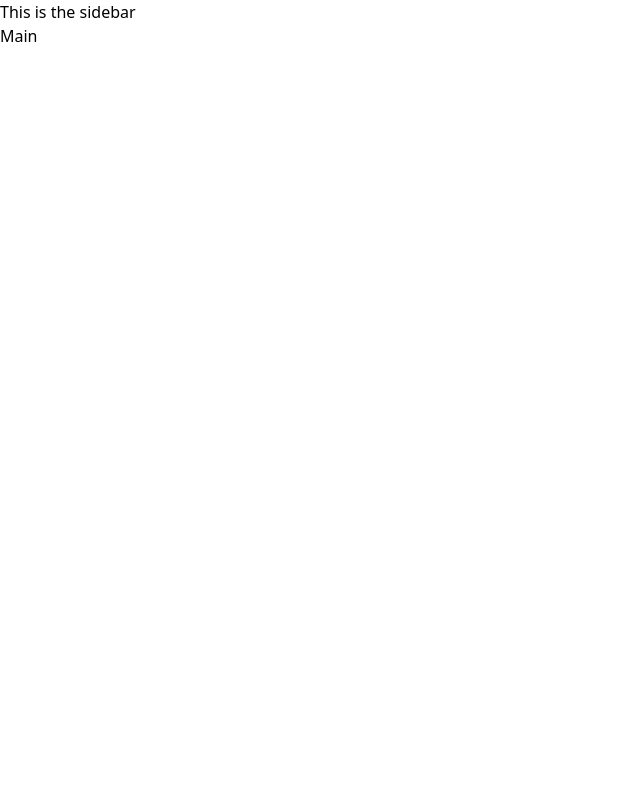
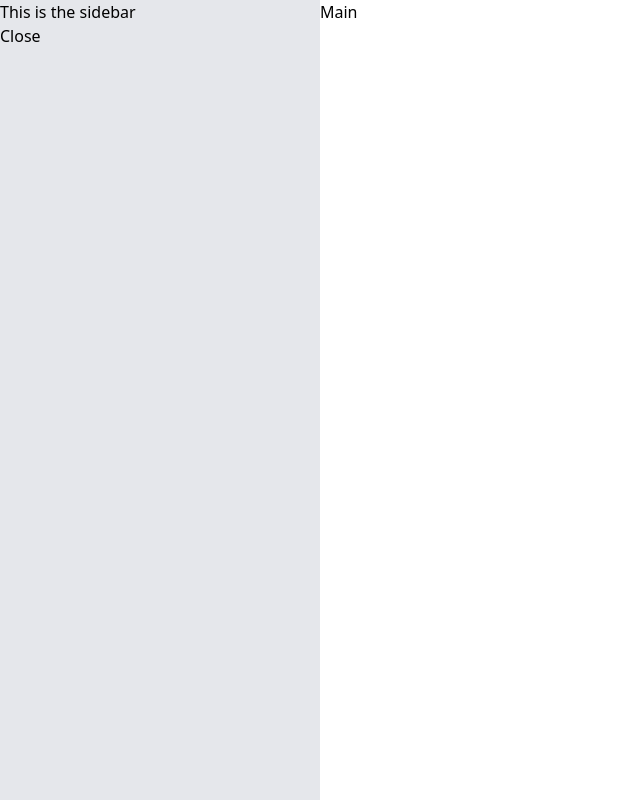
Before and after one commit to BuraYu/kanban_board, a Next.js app: page / in a window 1280 px wide. Shown: the whole page, without its empty margins (0-640 px from the left). Built offline with nearby package versions, Linux system fonts and the light colour scheme.

Commit message:
feat: add basic sidebar that can be hidden

```diff
--- a/src/app/components/Main.tsx
+++ b/src/app/components/Main.tsx
@@ -1,9 +1,17 @@
 import React from "react";
 
-const Main: React.FC<{}> = () => {
+interface mainProps {
+  sidebarOpen: boolean;
+  setSidebarOpen: React.Dispatch<React.SetStateAction<boolean>>;
+}
+
+const Main: React.FC<mainProps> = ({ sidebarOpen, setSidebarOpen }) => {
   return (
-    <div>
+    <div className="flex">
       <h1>Main</h1>
+      {sidebarOpen ? null : (
+        <button onClick={() => setSidebarOpen(!sidebarOpen)}>Open</button>
+      )}
     </div>
   );
 };
--- a/src/app/components/Sidebar.tsx
+++ b/src/app/components/Sidebar.tsx
@@ -1,9 +1,15 @@
 import React from "react";
 
-const Sidebar: React.FC<{}> = () => {
+interface sidebarProps {
+  sidebarOpen: boolean;
+  setSidebarOpen: React.Dispatch<React.SetStateAction<boolean>>;
+}
+
+const Sidebar: React.FC<sidebarProps> = ({ sidebarOpen, setSidebarOpen }) => {
   return (
-    <div>
+    <div className={`bg-gray-200 h-vh w-xs ${sidebarOpen ? "" : "hidden"}`}>
       <h1>This is the sidebar</h1>
+      <button onClick={() => setSidebarOpen(!sidebarOpen)}>Close</button>
     </div>
   );
 };
--- a/src/app/page.tsx
+++ b/src/app/page.tsx
@@ -1,11 +1,21 @@
+"use client";
+
 import Main from "./components/Main";
 import Sidebar from "./components/Sidebar";
+import { useEffect, useState } from "react";
 
 export default function Home() {
+  const [sidebarOpen, setSidebarOpen] = useState<boolean>(true);
+
+  useEffect(() => {
+    console.log(sidebarOpen);
+  }, [sidebarOpen]);
+
   return (
-    <div className="">
-      <Sidebar />
-      <Main />
+    <div className="flex h-screen">
+      <Sidebar sidebarOpen={sidebarOpen} setSidebarOpen={setSidebarOpen} />
+
+      <Main sidebarOpen={sidebarOpen} setSidebarOpen={setSidebarOpen} />
     </div>
   );
 }
```
